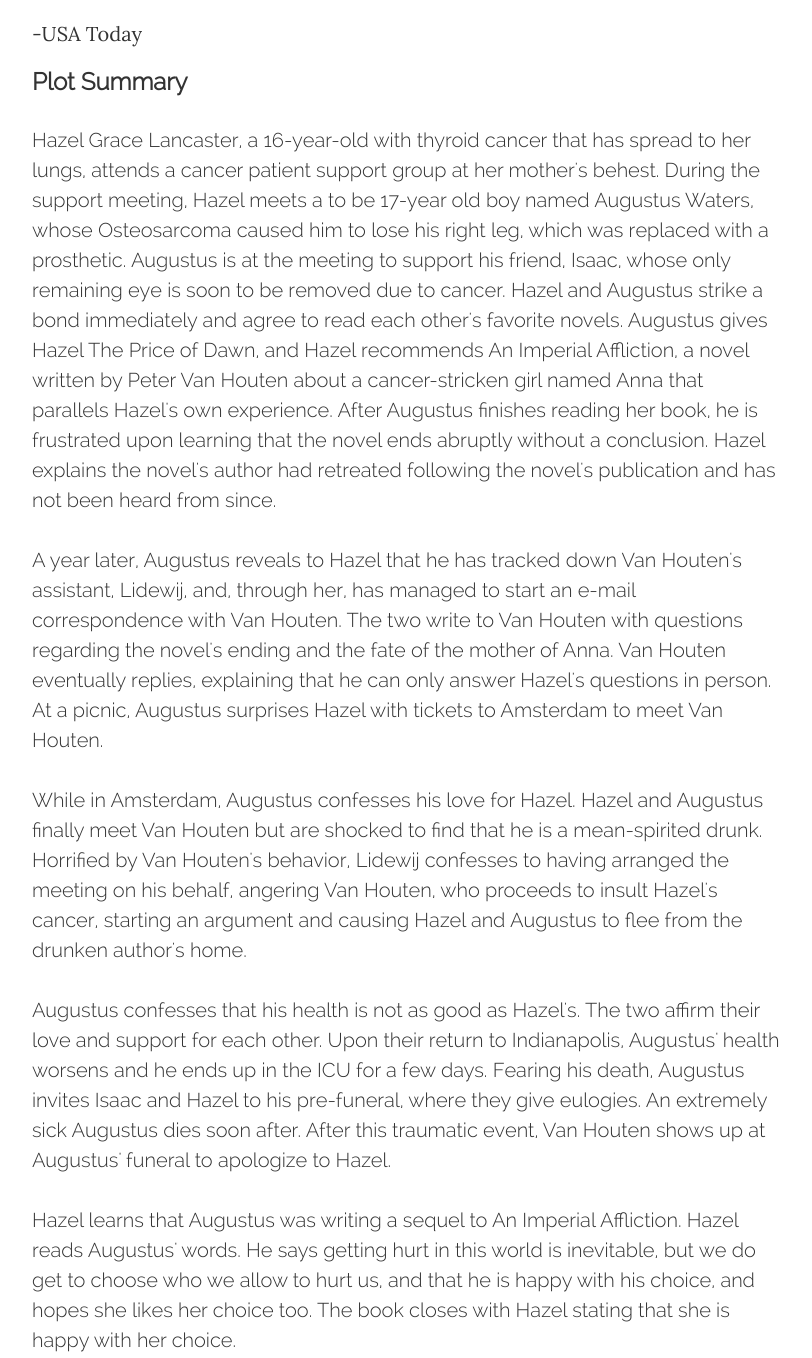
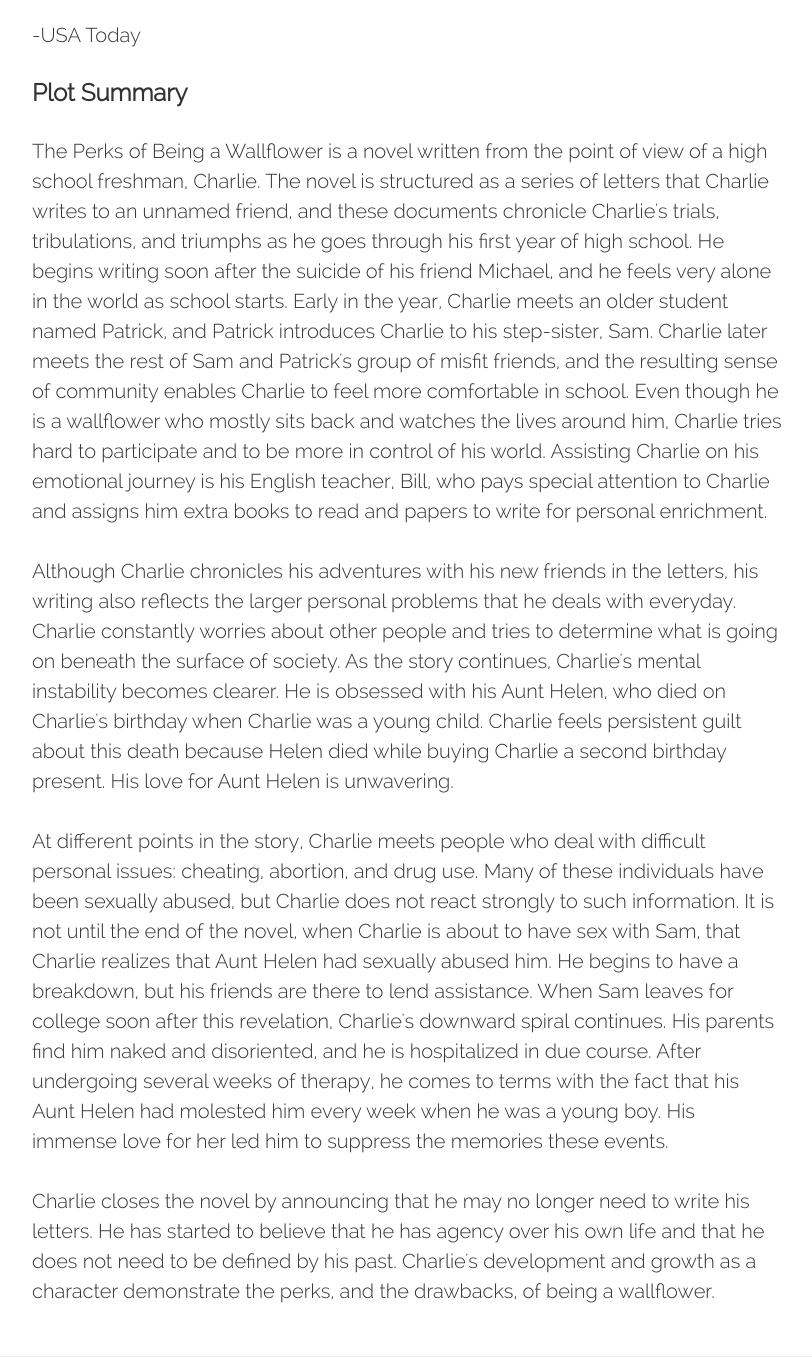
Before and after one commit to ljparchaso/allaboutbooks, a website: page perks.html in a window 1280 px wide. Shown: the part 480-1838 px from the top of the page, without its empty margins (233-1045 px from the left). Drawn offline with nearby package versions, Linux system fonts and the light colour scheme.

Commit message:
Update perks.html

```diff
--- a/perks.html
+++ b/perks.html
@@ -99,15 +99,14 @@
             <div class="row">
                 <div class="col-lg-8 col-lg-offset-2 col-md-10 col-md-offset-1">
                     <p style="font-family: 'Raleway';">"In the tradition of 'The Catcher in the Rye' and 'A Separate Piece'... [Chbosky's] poignant reflections in life , love and friendship are often inspirational and always beautifully written"</p>
-                    <span>-USA Today</span>
+                    <p style="font-family: 'Raleway';">-USA Today</p>
 
 
             <h3 style="font-family: 'Raleway';">Plot Summary</h3>
-            <p style="font-family: 'Raleway';">Hazel Grace Lancaster, a 16-year-old with thyroid cancer that has spread to her lungs, attends a cancer patient support group at her mother's behest. During the support meeting, Hazel meets a to be 17-year old boy named Augustus Waters, whose Osteosarcoma caused him to lose his right leg, which was replaced with a prosthetic. Augustus is at the meeting to support his friend, Isaac, whose only remaining eye is soon to be removed due to cancer. Hazel and Augustus strike a bond immediately and agree to read each other's favorite novels. Augustus gives Hazel The Price of Dawn, and Hazel recommends An Imperial Affliction, a novel written by Peter Van Houten about a cancer-stricken girl named Anna that parallels Hazel's own experience. After Augustus finishes reading her book, he is frustrated upon learning that the novel ends abruptly without a conclusion. Hazel explains the novel's author had retreated following the novel's publication and has not been heard from since.</p>
-            <p style="font-family: 'Raleway';">A year later, Augustus reveals to Hazel that he has tracked down Van Houten's assistant, Lidewij, and, through her, has managed to start an e-mail correspondence with Van Houten. The two write to Van Houten with questions regarding the novel's ending and the fate of the mother of Anna. Van Houten eventually replies, explaining that he can only answer Hazel's questions in person. At a picnic, Augustus surprises Hazel with tickets to Amsterdam to meet Van Houten.</p>
-            <p style="font-family: 'Raleway';">While in Amsterdam, Augustus confesses his love for Hazel. Hazel and Augustus finally meet Van Houten but are shocked to find that he is a mean-spirited drunk. Horrified by Van Houten's behavior, Lidewij confesses to having arranged the meeting on his behalf, angering Van Houten, who proceeds to insult Hazel's cancer, starting an argument and causing Hazel and Augustus to flee from the drunken author's home.</p>
-            <p style="font-family: 'Raleway';">Augustus confesses that his health is not as good as Hazel's. The two affirm their love and support for each other. Upon their return to Indianapolis, Augustus' health worsens and he ends up in the ICU for a few days. Fearing his death, Augustus invites Isaac and Hazel to his pre-funeral, where they give eulogies. An extremely sick Augustus dies soon after. After this traumatic event, Van Houten shows up at Augustus' funeral to apologize to Hazel.</p>
-            <p style="font-family: 'Raleway';">Hazel learns that Augustus was writing a sequel to An Imperial Affliction. Hazel reads Augustus' words. He says getting hurt in this world is inevitable, but we do get to choose who we allow to hurt us, and that he is happy with his choice, and hopes she likes her choice too. The book closes with Hazel stating that she is happy with her choice.</p>
+            <p style="font-family: 'Raleway';">The Perks of Being a Wallflower is a novel written from the point of view of a high school freshman, Charlie. The novel is structured as a series of letters that Charlie writes to an unnamed friend, and these documents chronicle Charlie's trials, tribulations, and triumphs as he goes through his first year of high school. He begins writing soon after the suicide of his friend Michael, and he feels very alone in the world as school starts. Early in the year, Charlie meets an older student named Patrick, and Patrick introduces Charlie to his step-sister, Sam. Charlie later meets the rest of Sam and Patrick's group of misfit friends, and the resulting sense of community enables Charlie to feel more comfortable in school. Even though he is a wallflower who mostly sits back and watches the lives around him, Charlie tries hard to participate and to be more in control of his world. Assisting Charlie on his emotional journey is his English teacher, Bill, who pays special attention to Charlie and assigns him extra books to read and papers to write for personal enrichment.</p>
+            <p style="font-family: 'Raleway';">Although Charlie chronicles his adventures with his new friends in the letters, his writing also reflects the larger personal problems that he deals with everyday. Charlie constantly worries about other people and tries to determine what is going on beneath the surface of society. As the story continues, Charlie's mental instability becomes clearer. He is obsessed with his Aunt Helen, who died on Charlie's birthday when Charlie was a young child. Charlie feels persistent guilt about this death because Helen died while buying Charlie a second birthday present. His love for Aunt Helen is unwavering.</p>
+            <p style="font-family: 'Raleway';">At different points in the story, Charlie meets people who deal with difficult personal issues: cheating, abortion, and drug use. Many of these individuals have been sexually abused, but Charlie does not react strongly to such information. It is not until the end of the novel, when Charlie is about to have sex with Sam, that Charlie realizes that Aunt Helen had sexually abused him. He begins to have a breakdown, but his friends are there to lend assistance. When Sam leaves for college soon after this revelation, Charlie's downward spiral continues. His parents find him naked and disoriented, and he is hospitalized in due course. After undergoing several weeks of therapy, he comes to terms with the fact that his Aunt Helen had molested him every week when he was a young boy. His immense love for her led him to suppress the memories these events.</p>
+            <p style="font-family: 'Raleway';">Charlie closes the novel by announcing that he may no longer need to write his letters. He has started to believe that he has agency over his own life and that he does not need to be defined by his past. Charlie's development and growth as a character demonstrate the perks, and the drawbacks, of being a wallflower.</p>
 
                       </div>
             </div>
```
